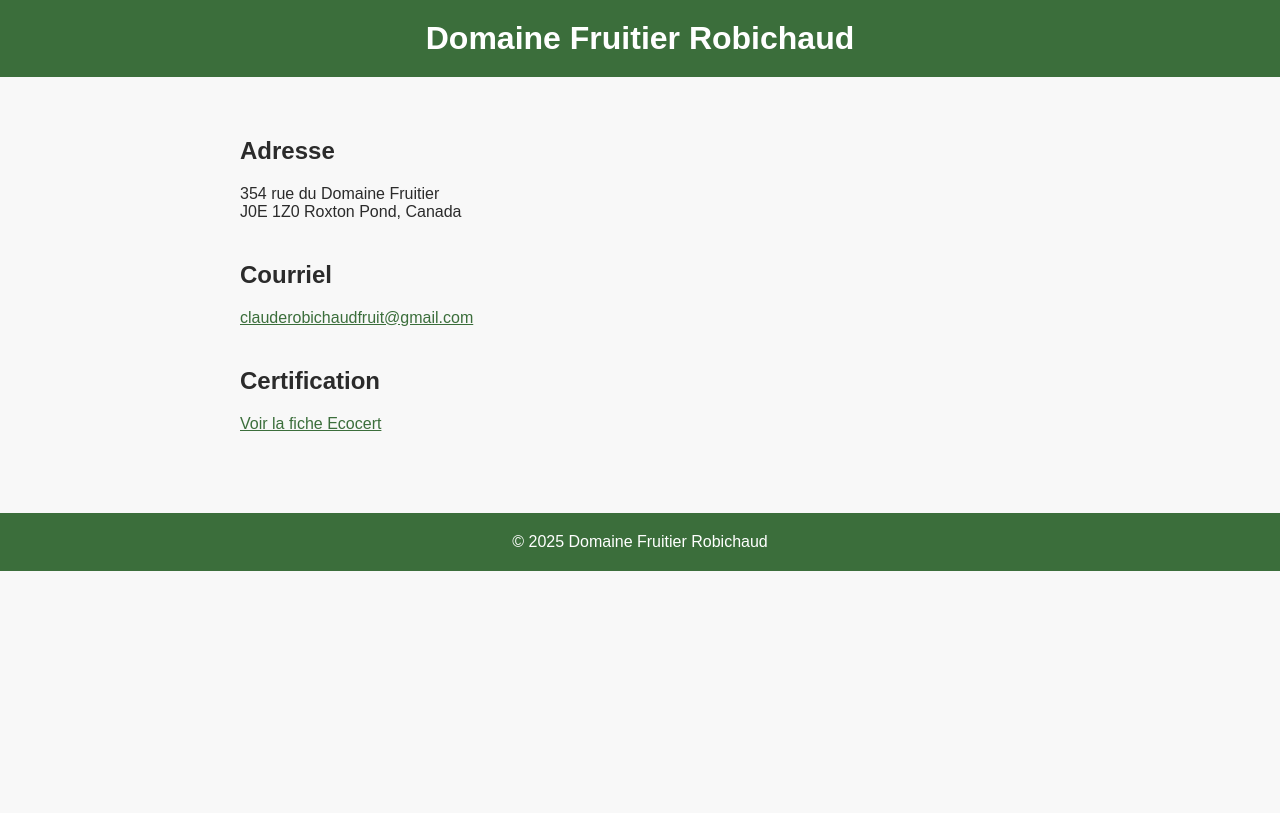
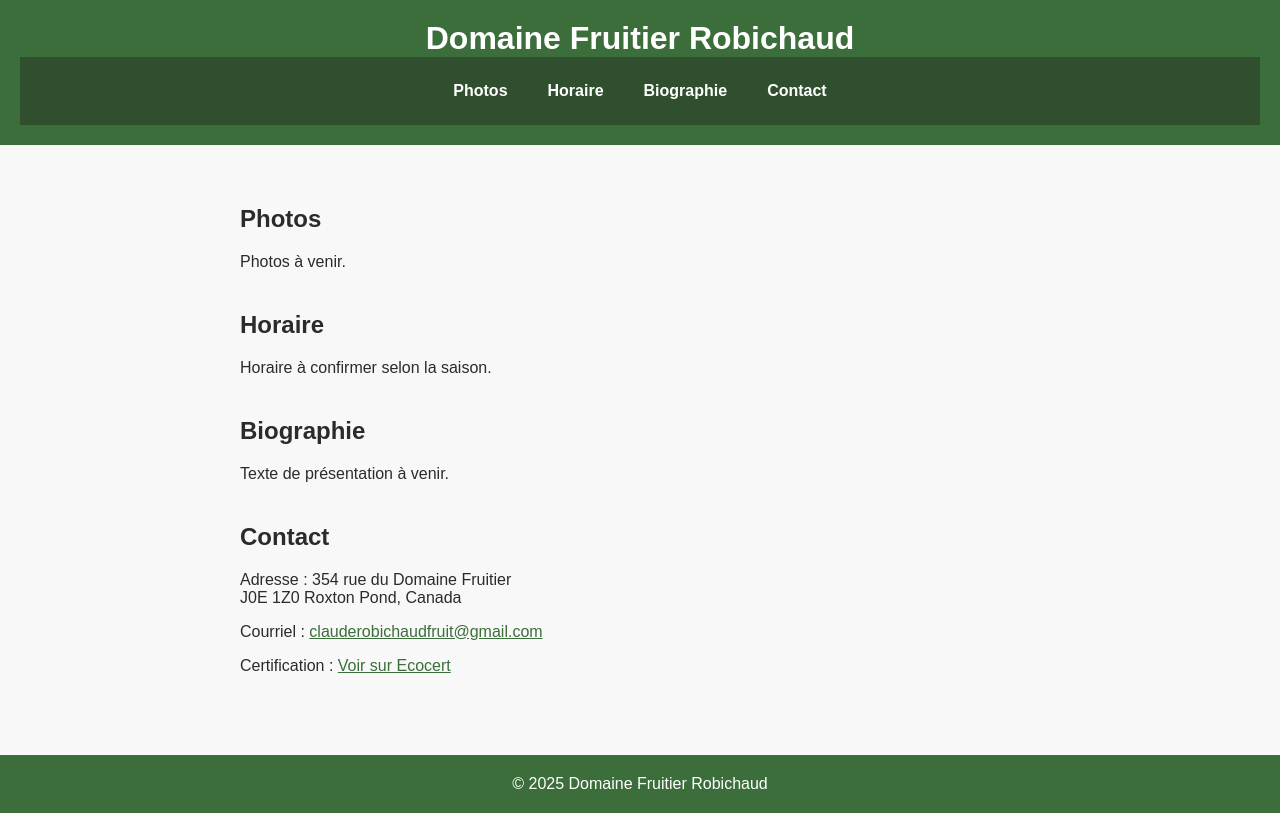
Before and after one commit to domainefruitierrobichaud/domainefruitierrobichaud.github.io, a plain HTML site: page index.html in a window 1280 px wide. Drawn offline with Linux system fonts and the light colour scheme.

Commit message:
Update index.html

```diff
--- a/index.html
+++ b/index.html
@@ -1,8 +1,8 @@
 <!DOCTYPE html>
 <html lang="fr">
 <head>
-  <meta charset="UTF-8">
-  <meta name="viewport" content="width=device-width, initial-scale=1">
+  <meta charset="UTF-8" />
+  <meta name="viewport" content="width=device-width, initial-scale=1.0"/>
   <title>Domaine Fruitier Robichaud</title>
   <style>
     body {
@@ -11,49 +11,140 @@
       background-color: #f8f8f8;
       color: #2b2b2b;
     }
-    header, footer {
+
+    header {
+      background-color: #3b6e3b;
+      color: white;
+      padding: 20px;
+      position: relative;
+    }
+
+    h1 {
+      margin: 0;
+      text-align: center;
+    }
+
+    /* Hamburger button */
+    .menu-toggle {
+      position: absolute;
+      top: 20px;
+      left: 20px;
+      cursor: pointer;
+      display: flex;
+      flex-direction: column;
+      justify-content: space-between;
+      width: 25px;
+      height: 20px;
+    }
+
+    .menu-toggle span {
+      display: block;
+      height: 3px;
+      background-color: white;
+      border-radius: 2px;
+    }
+
+    /* Navigation menu */
+    nav {
+      display: none;
+      flex-direction: column;
+      background-color: #2f4f2f;
+      padding: 10px 0;
+      text-align: center;
+    }
+
+    nav a {
+      color: white;
+      text-decoration: none;
+      padding: 10px;
+      font-weight: bold;
+    }
+
+    nav a:hover {
+      background-color: #406b40;
+    }
+
+    nav.show {
+      display: flex;
+    }
+
+    main {
+      max-width: 800px;
+      margin: auto;
+      padding: 40px 20px;
+    }
+
+    section {
+      margin-bottom: 40px;
+    }
+
+    footer {
       background-color: #3b6e3b;
       color: white;
       text-align: center;
       padding: 20px;
     }
-    main {
-      max-width: 800px;
-      margin: auto;
-      padding: 40px 20px;
-    }
-    h1 {
-      margin: 0;
-    }
-    section {
-      margin-bottom: 40px;
-    }
+
     a {
       color: #3b6e3b;
+    }
+
+    @media (min-width: 600px) {
+      .menu-toggle {
+        display: none;
+      }
+
+      nav {
+        display: flex !important;
+        flex-direction: row;
+        justify-content: center;
+      }
+
+      nav a {
+        padding: 15px 20px;
+      }
     }
   </style>
 </head>
 <body>
 
 <header>
+  <div class="menu-toggle" onclick="toggleMenu()">
+    <span></span>
+    <span></span>
+    <span></span>
+  </div>
   <h1>Domaine Fruitier Robichaud</h1>
+  <nav id="menu">
+    <a href="#photos">Photos</a>
+    <a href="#horaire">Horaire</a>
+    <a href="#biographie">Biographie</a>
+    <a href="#contact">Contact</a>
+  </nav>
 </header>
 
 <main>
-  <section>
-    <h2>Adresse</h2>
-    <p>354 rue du Domaine Fruitier<br>
-    J0E 1Z0 Roxton Pond, Canada</p>
+  <section id="photos">
+    <h2>Photos</h2>
+    <p>Photos à venir.</p>
   </section>
 
-  <section>
-    <h2>Courriel</h2>
-    <p><a href="mailto:clauderobichaudfruit@gmail.com">clauderobichaudfruit@gmail.com</a></p>
+  <section id="horaire">
+    <h2>Horaire</h2>
+    <p>Horaire à confirmer selon la saison.</p>
   </section>
 
-  <section>
-    <h2>Certification</h2>
-    <p><a href="https://certificat.ecocert.com/company/33B8CB8E-38A9-441C-A999-7C14F534F98C" target="_blank">Voir la fiche Ecocert</a></p>
+  <section id="biographie">
+    <h2>Biographie</h2>
+    <p>Texte de présentation à venir.</p>
+  </section>
+
+  <section id="contact">
+    <h2>Contact</h2>
+    <p>Adresse : 354 rue du Domaine Fruitier<br>
+    J0E 1Z0 Roxton Pond, Canada</p>
+    <p>Courriel : <a href="mailto:clauderobichaudfruit@gmail.com">clauderobichaudfruit@gmail.com</a></p>
+    <p>Certification : <a href="https://certificat.ecocert.com/company/33B8CB8E-38A9-441C-A999-7C14F534F98C" target="_blank">Voir sur Ecocert</a></p>
   </section>
 </main>
 
@@ -61,5 +152,12 @@
   &copy; 2025 Domaine Fruitier Robichaud
 </footer>
 
+<script>
+  function toggleMenu() {
+    const menu = document.getElementById('menu');
+    menu.classList.toggle('show');
+  }
+</script>
+
 </body>
 </html>
```
